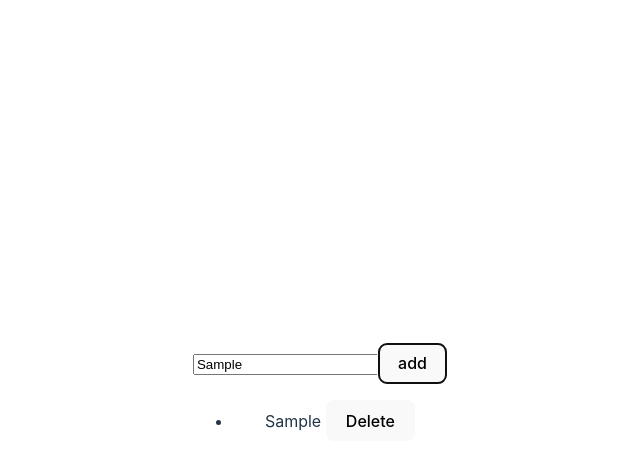
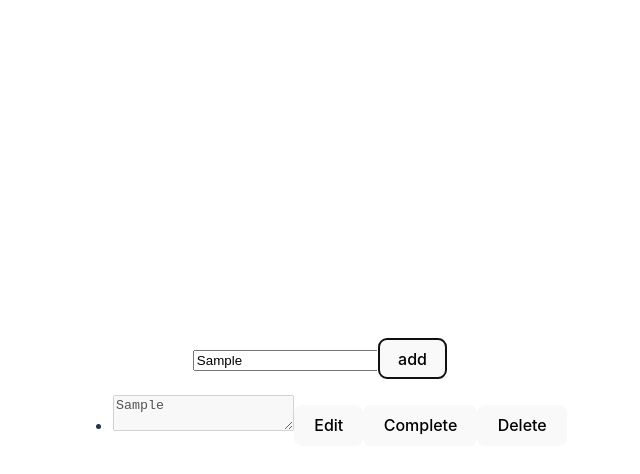
Before and after one commit to Syifaaahdr29/TPA5-TodoList, a React (Vite) app: page / in a window 1280 px wide. Both pictures are taken after typing "Sample" into the empty fields and a click on the button "add". Shown: the top 474 px of the page, without its empty margins (320-960 px from the left). Built offline with nearby package versions, Linux system fonts and the light colour scheme.

Commit message:
finish add todos and add complete button

```diff
--- a/src/components/Todos.jsx
+++ b/src/components/Todos.jsx
@@ -2,6 +2,9 @@ import React, { useState } from "react";
 import { connect } from "react-redux";
 import { addTodos } from "../redux/reducers";
 import { removeTodos } from "../redux/reducers";
+import { updateTodos } from "../redux/reducers";
+import { completeTodos } from "../redux/reducers";
+import { useRef } from "react";
 
 const mapStateToProps = (state) => {
   return {
@@ -13,11 +16,27 @@ const mapDispatchToProps = (dispatch) => {
   return {
     addTodo: (obj) => dispatch(addTodos(obj)),
     removeTodos: (id) => dispatch(removeTodos(id)),
+    updateTodos: (obj) => dispatch(updateTodos(obj)),
+    completeTodo: (id) => dispatch(completeTodos(id)),
   };
 };
 
 const Todos = (props) => {
   const [todo, setTodo] = useState("");
+
+  const inputRef = useRef(true);
+
+  const changeFocus = () => {
+    inputRef.current.disabled = false;
+    inputRef.current.focus();
+  }
+
+  const update = (id, value, e) => {
+    if(e.which === 13){
+      props.updateTodo({id, item: value});
+      inputRef.current.disabled = true;
+    }
+  }
 
   const handleChange = (e) => {
     setTodo(e.target.value);
@@ -42,7 +61,16 @@ const Todos = (props) => {
         {props.todos.map((item) => {
             return (
             <li key={item.id}>
-              {item.item} <button onClick={() => props.removeTodos(item.id)}>Delete</button>{""}
+              <textarea
+                ref={inputRef}
+                disabled={inputRef}
+                defaultValue={item.item}
+                onKeyPress={(e) => update(item.id, inputRef.current.value, e)}
+              />
+              <button onClick={() => changeFocus()}>Edit</button>
+              <button onClick={() => props.completeTodo(item.id)}>Complete</button>
+              <button onClick={() => props.removeTodos(item.id)}>Delete
+              </button>{" "}
             </li>
             );
           })}
--- a/src/redux/reducers.js
+++ b/src/redux/reducers.js
@@ -17,18 +17,30 @@ const addTodoReducer = createSlice({
         },
         //Edit Todos
         updateTodos: (state, action) => {
-            return state.map(todo => {
+            return state.map((todo) => {
                 if(todo.id === action.payload.id){
                     return {
                         ...todo,
                         item: action.payload.item,
-                    }
-                    return todo;
+                    };
                 }
-            })
+                return todo;
+            });
+        },
+        //completed
+        completeTodos: (state, action) => {
+            return state.map((todo) => {
+                if(todo.id === action.payload){
+                    return {
+                        ...todo,
+                        complete: true,
+                    };
+                }
+                return todo;
+            });
         }
     },
 });
 
-export const {addTodos, removeTodos, updateTodos} = addTodoReducer.actions;
+export const {addTodos, removeTodos, updateTodos, completeTodos} = addTodoReducer.actions;
 export const reducer = addTodoReducer.reducer;
```
